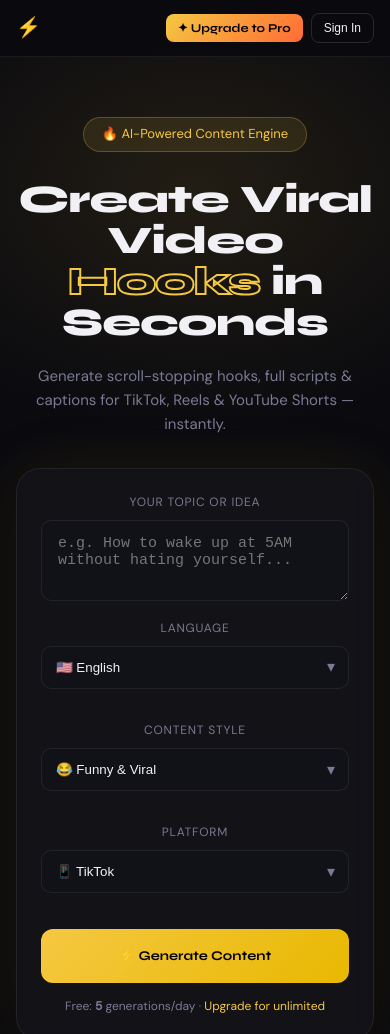
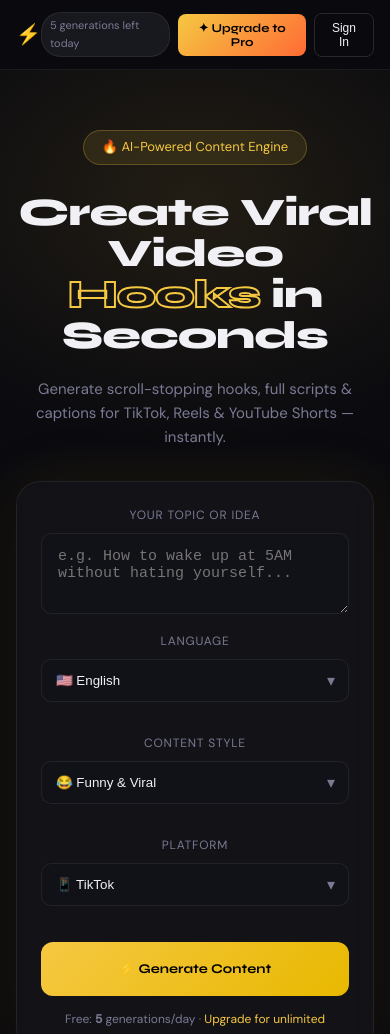
Before and after one commit to jubyuhanna-create/hooklab, a website: page index.html in a window 390 px wide. Shown: the top 1034 px of the page. Drawn offline with nearby package versions, Linux system fonts and the light colour scheme; no server answers.

Commit message:
Update style.css

```diff
--- a/style.css
+++ b/style.css
@@ -124,7 +124,7 @@ body{font-family:'DM Sans',sans-serif;background:var(--bg);color:var(--text);lin
   .nav-right{gap:8px}
   .btn-upgrade{padding:7px 12px;font-size:12px}
   .btn-nav-auth{padding:7px 12px;font-size:12px}
-  .usage-badge{display:none!important}
+  .usage-badge{font-size:11px;padding:4px 8px}
   .hero{padding:60px 16px 50px}
   .hero-title{font-size:clamp(36px,10vw,52px);letter-spacing:-1px}
   .hero-sub{font-size:15px;margin-bottom:32px}
```
